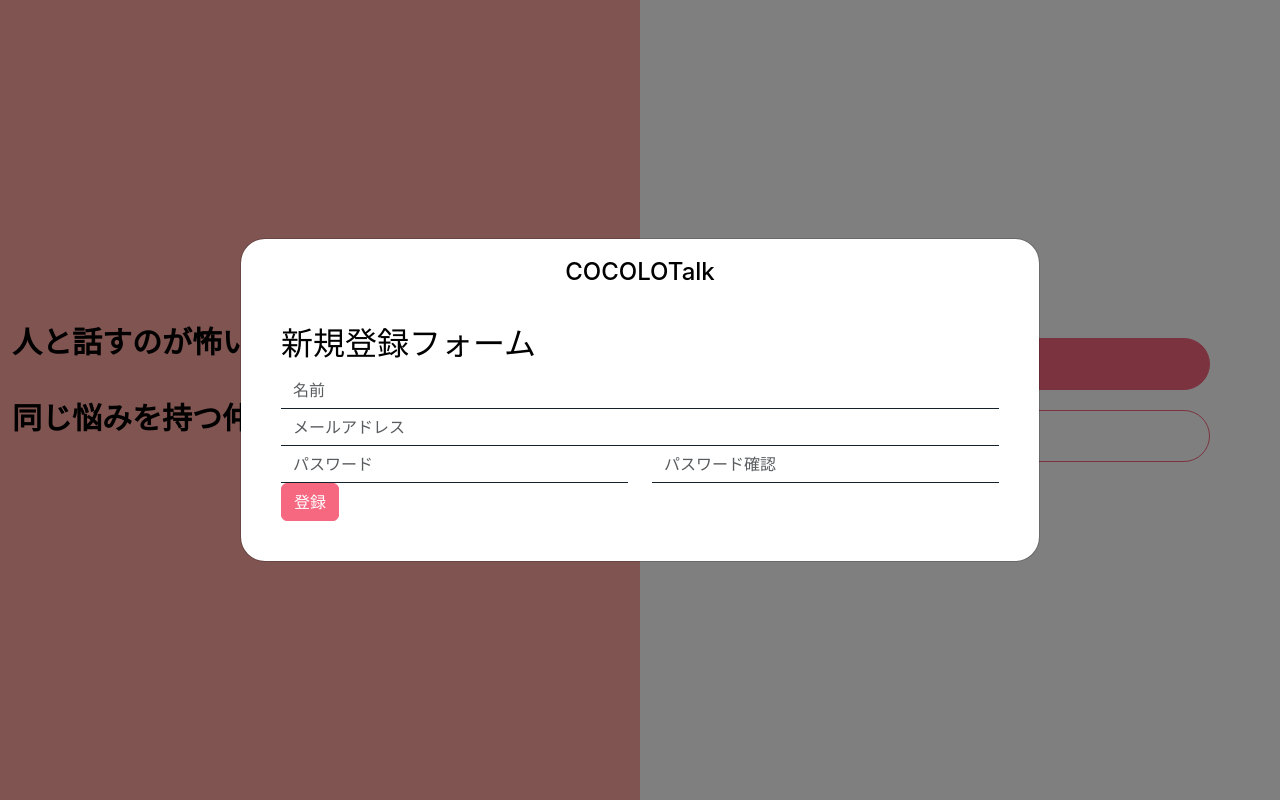
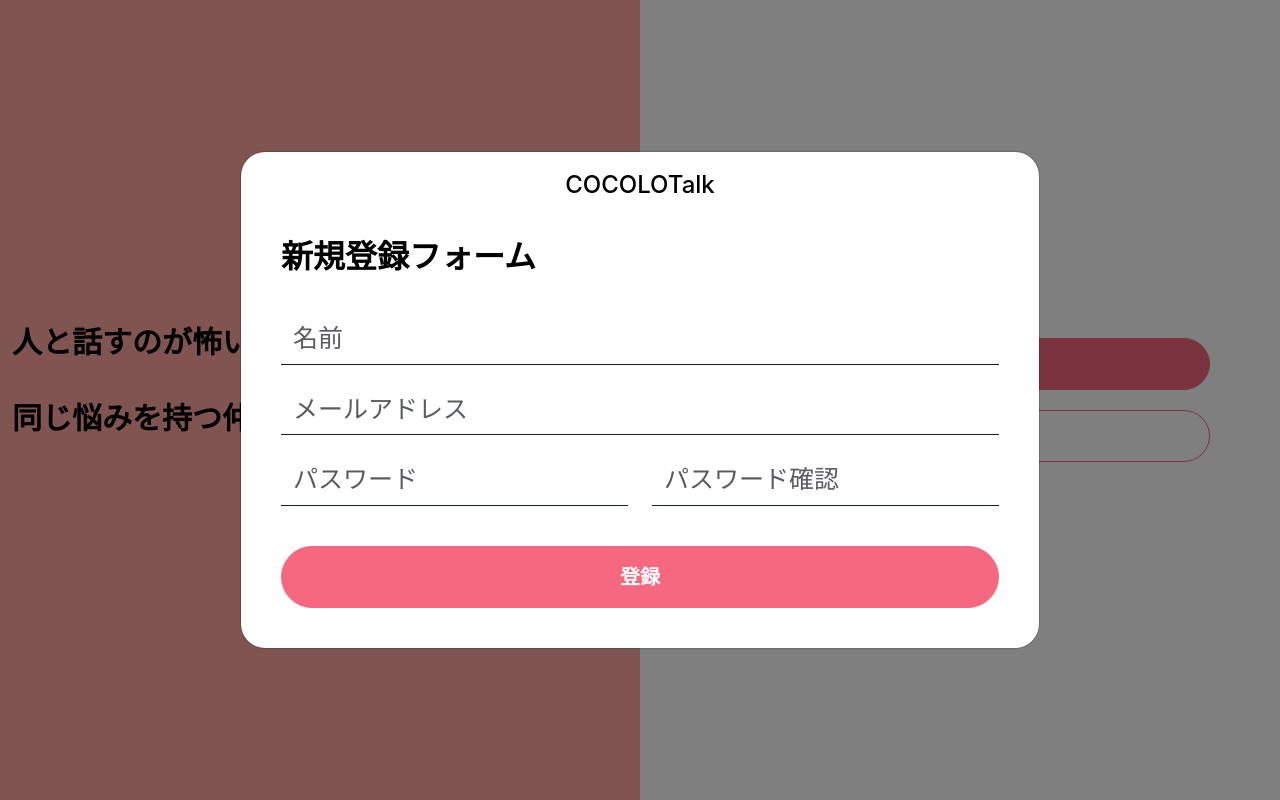
Before and after one commit to KeitaShimura/SadAppClient, a React (Create React App) app: page / in a window 1280 px wide. Both pictures are taken after a click on the button "新規登録". Built offline with nearby package versions, Linux system fonts and the light colour scheme.

Commit message:
feat: 登録フォームのCSS調整

```diff
--- a/src/components/RegisterForm/RegisterForm.js
+++ b/src/components/RegisterForm/RegisterForm.js
@@ -15,13 +15,13 @@ export default function RegisterForm(props) {
     <div className="register-form">
       <h2>新規登録フォーム</h2>
       <Form onSubmit={onSubmit}>
-        <Form.Group>
+        <Form.Group className="form-group">
           <Form.Control type="text" placeholder="名前" />
         </Form.Group>
-        <Form.Group>
+        <Form.Group className="form-group">
           <Form.Control type="email" placeholder="メールアドレス" />
         </Form.Group>
-        <Form.Group>
+        <Form.Group className="form-group">
           <Row>
             <Col>
               <Form.Control type="password" placeholder="パスワード" />
--- a/src/components/RegisterForm/RegisterForm.scss
+++ b/src/components/RegisterForm/RegisterForm.scss
@@ -1,4 +1,25 @@
 @import "../../scss/index.scss";
 
 .register-form {
+  h2 {
+    font-weight: bold;
+    padding-bottom: 30px;
+  }
+
+  .form-group {
+    padding-bottom: 20px;
+
+    input {
+      font-size: 25px;
+    }
+  }
+
+  button {
+    width: 100%;
+    font-size: 20px;
+    font-weight: bold;
+    padding: 15px;
+    border-radius: 50px;
+    margin-top: 20px;
+  }
 }
```
